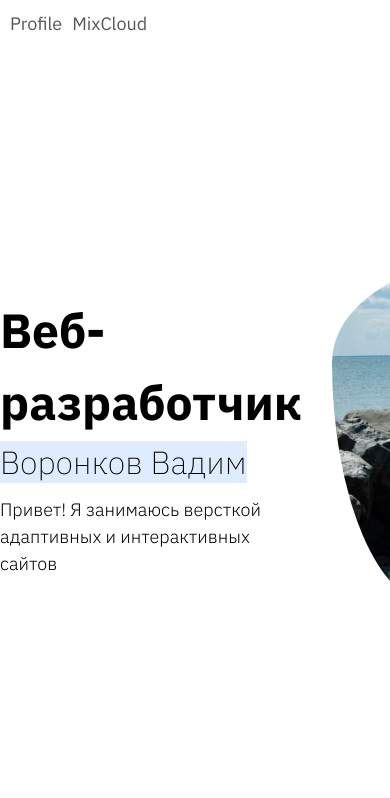
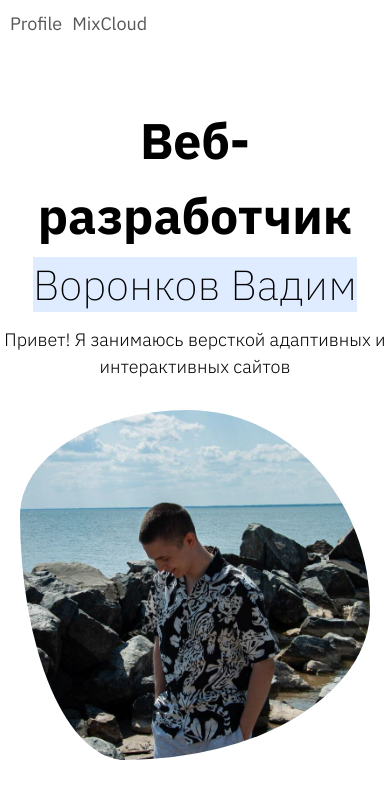
Before and after one commit to vaadimvoronkov/Portfolio, a React (Create React App) app: page / in a window 390 px wide. Shown: the top 798 px of the page. Built offline with nearby package versions, Linux system fonts and the light colour scheme.

Commit message:
Добавление адаптивности для страницы профиля

```diff
--- /dev/null
+++ b/src/components/MixcloudPage/AudioPlayer/index.js
@@ -0,0 +1,7 @@
+import "./styles.css";
+
+const AudioPlayer = () => {
+  return <div className="audio-player"></div>;
+};
+
+export default AudioPlayer;
--- /dev/null
+++ b/src/components/MixcloudPage/AudioPlayer/styles.css
@@ -0,0 +1,8 @@
+.audio-player {
+  position: fixed;
+  height: 80px;
+  width: 100vw;
+  left: 0%;
+  top: 92%;
+  background-color: #dfecff;
+}
--- a/src/components/MixcloudPage/HelperMenu/index.js
+++ b/src/components/MixcloudPage/HelperMenu/index.js
@@ -5,8 +5,11 @@ const HelperMenu = () => {
     <div className="menu">
       <div className="menu-block">
         <form method="get">
-          <input name="search" placeholder="Найти плейлист" type="search"></input>
-					<button type="submit"><svg className="search-icon" viewBox="0 0 24 24" fill="none" xmlns="http://www.w3.org/2000/svg"><g id="SVGRepo_bgCarrier" stroke-width="0"></g><g id="SVGRepo_tracerCarrier" stroke-linecap="round" stroke-linejoin="round"></g><g id="SVGRepo_iconCarrier"> <g clip-path="url(#clip0_15_152)"> <rect width="24" height="24" fill="white"></rect> <circle cx="10.5" cy="10.5" r="6.5" stroke="#000000" stroke-linejoin="round"></circle> <path d="M19.6464 20.3536C19.8417 20.5488 20.1583 20.5488 20.3536 20.3536C20.5488 20.1583 20.5488 19.8417 20.3536 19.6464L19.6464 20.3536ZM20.3536 19.6464L15.3536 14.6464L14.6464 15.3536L19.6464 20.3536L20.3536 19.6464Z" fill="#000000"></path> </g> <defs> <clipPath id="clip0_15_152"> <rect width="24" height="24" fill="white"></rect> </clipPath> </defs> </g></svg></button>
+          <input
+            name="search"
+            placeholder="Найти плейлист"
+            type="search"
+          ></input>
         </form>
       </div>
     </div>
--- a/src/components/MixcloudPage/PlayIcon/index.js
+++ b/src/components/MixcloudPage/PlayIcon/index.js
@@ -2,6 +2,7 @@ import "./styles.css";
 
 const PlayIcon = (props) => {
   const { isPlaying, index } = props;
+
   return isPlaying === index ? (
     <div className="icon pause-icon">
       <svg
--- a/src/pages/MixcloudPage/MixcloudPage.css
+++ b/src/pages/MixcloudPage/MixcloudPage.css
@@ -1,27 +1,11 @@
 .mixcloud-container {
   font-size: 14px;
+}
+.mixcloud-container h2 {
+  font-size: 25px;
+  font-weight: bold;
+  text-decoration: underline;
 }
 .release-list {
   padding: 20px;
 }
-
-.mixcloud-container h2{
-  font-size: 25px;
-  font-weight: bold;
-  text-decoration: underline;
-}
-.visible{
-  visibility: visible;
-  transition: visibility 2s;
-}
-.hidden{
-  visibility: hidden;
-}
-.audio-player{
-  position: fixed;
-  height: 10vh;
-  width: 100vw;
-  left: 0%;
-  top: 90%;
-  background-color: #DFECFF;
-}
--- a/src/pages/MixcloudPage/MixcloudPage.js
+++ b/src/pages/MixcloudPage/MixcloudPage.js
@@ -1,11 +1,12 @@
 import ReleaseItem from "../../components/MixcloudPage/ReleaseItem";
 import Pagination from "../../components/MixcloudPage/Pagination";
 import HelperMenu from "../../components/MixcloudPage/HelperMenu";
+import AudioPlayer from "../../components/MixcloudPage/AudioPlayer";
+import { useReleases } from "./hooks";
 import "./MixcloudPage.css";
-import { useReleases } from "./hooks";
 
 export const MixcloudPage = () => {
-  const { releases, pager, handleNextPage} = useReleases();
+  const { releases, pager, handleNextPage } = useReleases();
 
   if (!releases) {
     return <div>Загрузка...</div>;
@@ -13,17 +14,14 @@ export const MixcloudPage = () => {
 
   return (
     <div className="mixcloud-container">
-      <HelperMenu/>
+      <HelperMenu />
       <ul className="release-list">
         {releases.map((release, index) => (
           <ReleaseItem release={release} index={index}></ReleaseItem>
         ))}
       </ul>
-      <Pagination
-        pager={pager}
-        handleNextPage={handleNextPage}
-      ></Pagination>
-      <div className="audio-player"></div>
+      <Pagination pager={pager} handleNextPage={handleNextPage}></Pagination>
+      <AudioPlayer></AudioPlayer>
     </div>
   );
 };
--- a/src/pages/ProfilePage/ProfilePage.css
+++ b/src/pages/ProfilePage/ProfilePage.css
@@ -1,4 +1,4 @@
-.section{
+.section {
   min-height: 92vh;
   display: flex;
   flex-direction: column;
@@ -6,50 +6,49 @@
   font-size: 18px;
   line-height: 1.5;
 }
-.section-card{
+.section-card {
   display: flex;
   max-width: 800px;
   width: 100%;
   margin: 0 auto;
   gap: 30px;
 }
-.avatar{
+.avatar {
   width: 350px;
   height: 350px;
-	border-radius: 48% 52% 70% 30% / 30% 57% 43% 70% ;
-
+  border-radius: 48% 52% 70% 30% / 30% 57% 43% 70%;
 }
-.section-card-bio{
+.section-card-bio {
   display: flex;
   flex-direction: column;
   justify-content: center;
 }
 
-.section-card h1{
+.section-card h1 {
   font-size: 48px;
   font-weight: bold;
 }
-.section-card h2{
+.section-card h2 {
   font-size: 32px;
   font-weight: 200;
   margin-bottom: 10px;
 }
-.section-card p{
+.section-card p {
   font-size: 18px;
   font-weight: 300;
 }
-mark{
+mark {
   background-color: transparent;
-	background-image: linear-gradient(#DFECFF, #DFECFF);
+  background-image: linear-gradient(#dfecff, #dfecff);
   background-repeat: no-repeat;
   animation: highlight 4s forwards;
 }
 
-@keyframes highlight{
-	from{
+@keyframes highlight {
+  from {
     background-size: 0%;
   }
-	to{
+  to {
     background-size: 100%;
   }
 }
--- a/src/pages/ProfilePage/ProfilePage.js
+++ b/src/pages/ProfilePage/ProfilePage.js
@@ -1,5 +1,6 @@
 import avatar from "../../img/photo.jpg";
 import "./ProfilePage.css";
+import "./ProfilePageAdaptive.css"
 
 export const ProfilePage = () => (
   <div className="section">
--- /dev/null
+++ b/src/pages/ProfilePage/ProfilePageAdaptive.css
@@ -0,0 +1,102 @@
+@media screen and (max-width: 800px) {
+  .section-card {
+      display: flex;
+      flex-direction: column;
+      align-items: center;
+      max-width: 430px;
+      width: 100%;
+      margin: 0 auto;
+      gap: 30px;
+      text-align: center;
+    }
+    .avatar {
+      width: 350px;
+      height: 350px;
+      border-radius: 48% 52% 70% 30% / 30% 57% 43% 70%;
+    }
+    .section-card-bio {
+      display: flex;
+      flex-direction: column;
+      justify-content: center;
+    }
+
+    .section-card h1 {
+      font-size: 50px;
+      font-weight: bold;
+    }
+    .section-card h2 {
+      font-size: 42px;
+      font-weight: 200;
+      margin-bottom: 10px;
+    }
+    .section-card p {
+      font-size: 18px;
+      font-weight: 300;
+    }
+}
+@media screen and (min-width: 960px) {
+  .section-card {
+      display: flex;
+      max-width: 1000px;
+      width: 100%;
+      margin: 0 auto;
+      gap: 30px;
+    }
+    .avatar {
+      width: 400px;
+      height: 400px;
+      border-radius: 48% 52% 70% 30% / 30% 57% 43% 70%;
+    }
+    .section-card-bio {
+      display: flex;
+      flex-direction: column;
+      justify-content: center;
+    }
+
+    .section-card h1 {
+      font-size: 50px;
+      font-weight: bold;
+    }
+    .section-card h2 {
+      font-size: 42px;
+      font-weight: 200;
+      margin-bottom: 10px;
+    }
+    .section-card p {
+      font-size: 18px;
+      font-weight: 300;
+    }
+}
+@media screen and (min-width: 1600px) {
+    .section-card {
+        display: flex;
+        max-width:1200px;
+        width: 100%;
+        margin: 0 auto;
+        gap: 40px;
+      }
+      .avatar {
+        width: 450px;
+        height: 450px;
+        border-radius: 48% 52% 70% 30% / 30% 57% 43% 70%;
+      }
+      .section-card-bio {
+        display: flex;
+        flex-direction: column;
+        justify-content: center;
+      }
+
+      .section-card h1 {
+        font-size: 56px;
+        font-weight: bold;
+      }
+      .section-card h2 {
+        font-size: 45px;
+        font-weight: 200;
+        margin-bottom: 10px;
+      }
+      .section-card p {
+        font-size: 24px;
+        font-weight: 300;
+      }
+}
```
Lines whose indentation alone changed are shown as unchanged.
